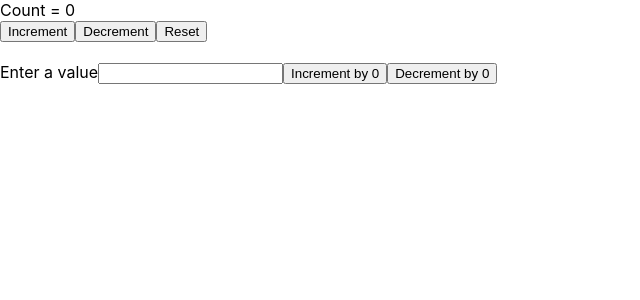
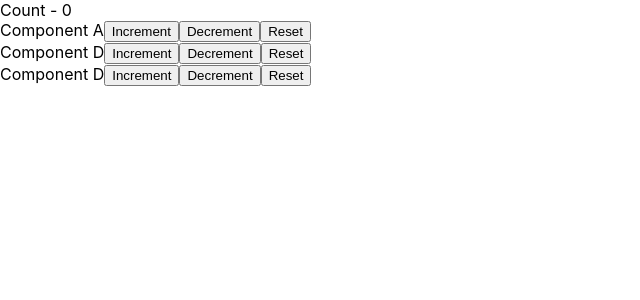
Before and after one commit to manoj633/react-revision, a React (Create React App) app: page / in a window 1280 px wide. Shown: the top 300 px of the page, without its empty margins (0-640 px from the left). Built offline with nearby package versions, Linux system fonts and the light colour scheme.

Commit message:
useReducer with use Context

```diff
--- a/src/App.js
+++ b/src/App.js
@@ -1,4 +1,4 @@
-import React, { useRef } from "react";
+import React, { useReducer, useRef } from "react";
 import ParentComponent from "./components/propsBasics/Parent";
 import DefaultProps from "./components/propsBasics/DefaultProps";
 import CounterComponent from "./components/useState hook/Counter";
@@ -56,8 +56,28 @@ import { Login } from "./components/Router/Authentication and protected routes/L
 import { AuthProvider } from "./components/Router/Authentication and protected routes/auth";
 import CounterWithReducer from "./components/useReducer Example/CounterWithReducer";
 import CounterWithUseReducerAndPayload from "./components/useReducer Example/CounterWithUseReducerAndPayload";
+import ComponentA from "./components/useReducer Example/useReducer with useContext/ComponentA";
+import ComponentB from "./components/useReducer Example/useReducer with useContext/ComponentB";
+import ComponentD from "./components/useReducer Example/useReducer with useContext/ComponentD";
 
 const LazyAbout = React.lazy(() => import("./components/Router/About"));
+
+const initalState = 0;
+
+const reducer = (state, action) => {
+  switch (action) {
+    case "increment":
+      return state + 1;
+    case "decrement":
+      return state - 1;
+    case "reset":
+      return initalState;
+    default:
+      return state;
+  }
+};
+
+export const CountContext = React.createContext({});
 
 function App() {
   const inputRef = useRef(null);
@@ -72,6 +92,8 @@ function App() {
       childRef.current.style.backgroundColor = "blue";
     }
   }
+
+  const [count, dispatch] = useReducer(reducer, initalState);
 
   return (
     <div className="App">
@@ -189,7 +211,17 @@ function App() {
 
       {/* useReducer Examples */}
       {/* <CounterWithReducer /> */}
-      <CounterWithUseReducerAndPayload />
+      {/* <CounterWithUseReducerAndPayload /> */}
+
+      {/* useReducer with useContext */}
+      <CountContext.Provider
+        value={{ countState: count, countDispatch: dispatch }}
+      >
+        <div>Count - {count}</div>
+        <ComponentA />
+        <ComponentB />
+        <ComponentD />
+      </CountContext.Provider>
     </div>
   );
 }
--- /dev/null
+++ b/src/components/useReducer Example/useReducer with useContext/ComponentA.jsx
@@ -0,0 +1,37 @@
+import React, { useContext } from "react";
+import { CountContext } from "../../../App";
+
+function ComponentA() {
+  const countContext = useContext(CountContext);
+  return (
+    <div>
+      <span>Component A</span>
+      <button
+        type="button"
+        onClick={() => {
+          countContext.countDispatch("increment");
+        }}
+      >
+        Increment
+      </button>
+      <button
+        type="button"
+        onClick={() => {
+          countContext.countDispatch("decrement");
+        }}
+      >
+        Decrement
+      </button>
+      <button
+        type="button"
+        onClick={() => {
+          countContext.countDispatch("reset");
+        }}
+      >
+        Reset
+      </button>
+    </div>
+  );
+}
+
+export default ComponentA;
--- /dev/null
+++ b/src/components/useReducer Example/useReducer with useContext/ComponentB.jsx
@@ -0,0 +1,12 @@
+import React from "react";
+import ComponentD from "./ComponentD";
+
+function ComponentB() {
+  return (
+    <>
+      <ComponentD />
+    </>
+  );
+}
+
+export default ComponentB;
--- /dev/null
+++ b/src/components/useReducer Example/useReducer with useContext/ComponentD.jsx
@@ -0,0 +1,37 @@
+import React, { useContext } from "react";
+import { CountContext } from "../../../App";
+
+function ComponentD() {
+  const countContext = useContext(CountContext);
+  return (
+    <div>
+      <span>Component D</span>
+      <button
+        type="button"
+        onClick={() => {
+          countContext.countDispatch("increment");
+        }}
+      >
+        Increment
+      </button>
+      <button
+        type="button"
+        onClick={() => {
+          countContext.countDispatch("decrement");
+        }}
+      >
+        Decrement
+      </button>
+      <button
+        type="button"
+        onClick={() => {
+          countContext.countDispatch("reset");
+        }}
+      >
+        Reset
+      </button>
+    </div>
+  );
+}
+
+export default ComponentD;
```
Also changed, not shown: src/components/useReducer Example/useReducer with useContext/ComponentC.jsx (added, +12 -0 lines), src/components/useReducer Example/useReducer with useContext/ComponentE.jsx (added, +12 -0 lines), src/components/useReducer Example/useReducer with useContext/ComponentF.jsx (added, +37 -0 lines).
